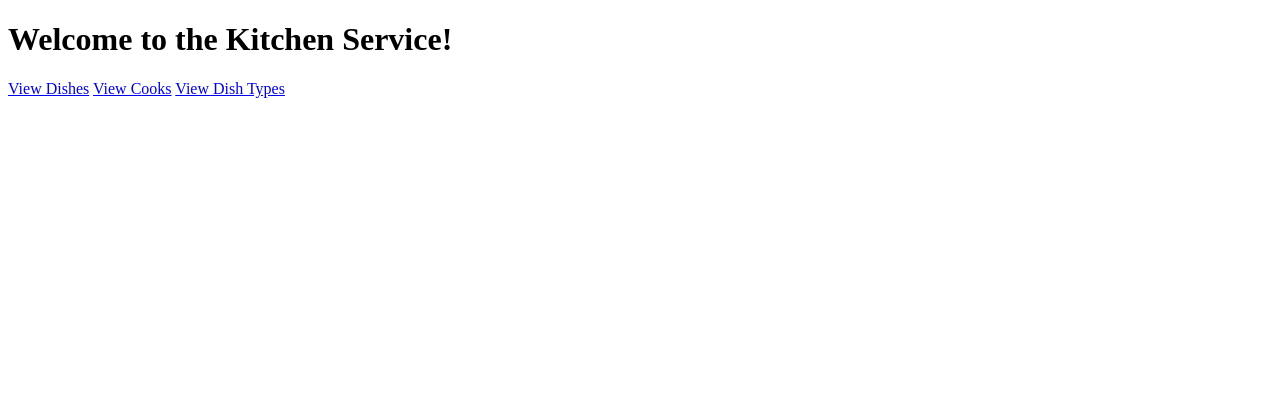
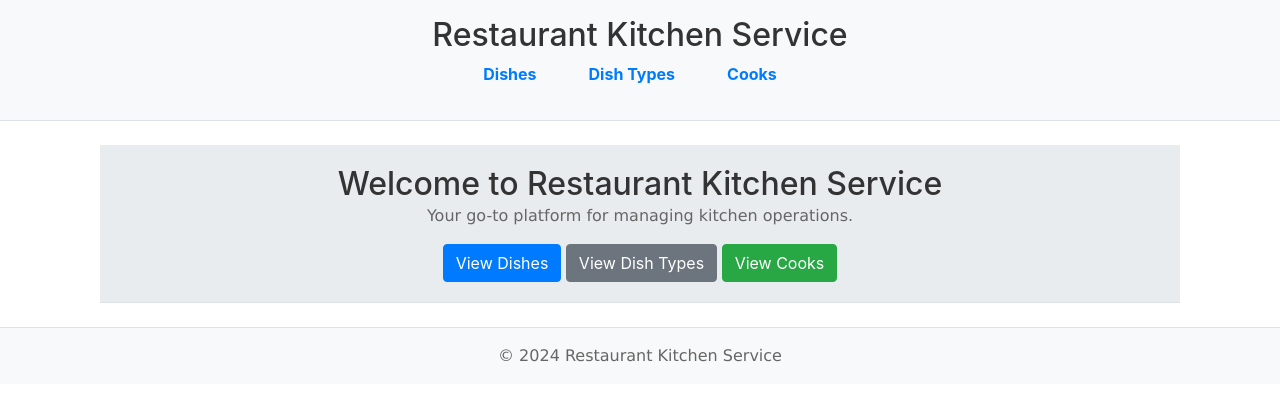
Before and after one commit to dsokolovskiy/Restaurant-Kitchen-Service, a Django app: page / in a window 1280 px wide. Shown: the top 401 px of the page. Run offline with Django 5.2, Linux system fonts and the light colour scheme; some libraries are stand-ins or nearby versions.

Commit message:
update home.html for better style

```diff
--- a/templates/kitchen/home.html
+++ b/templates/kitchen/home.html
@@ -1,14 +1,15 @@
-<!DOCTYPE html>
-<html lang="en">
-<head>
-    <meta charset="UTF-8">
-    <meta name="viewport" content="width=device=width, initial-scale=1.0">
-    <title>Kitchen Home Page</title>
-</head>
-<body>
-    <h1>Welcome to the Kitchen Service!</h1>
-    <a href="{% url 'kitchen:dish_list' %}">View Dishes</a>
-    <a href="{% url 'kitchen:cook_list' %}">View Cooks</a>
-    <a href="{% url 'kitchen:dishtype_list' %}">View Dish Types</a>
-</body>
-</html>
+{% extends 'base.html' %}
+
+{% block title %}Home{% endblock %}
+
+{% block content %}
+    <div class="container">
+        <header class="home-header">
+            <h1>Welcome to Restaurant Kitchen Service</h1>
+            <p>Your go-to platform for managing kitchen operations.</p>
+            <a href="{% url 'kitchen:dish_list' %}" class="btn btn-primary">View Dishes</a>
+            <a href="{% url 'kitchen:dishtype_list' %}" class="btn btn-secondary">View Dish Types</a>
+            <a href="{% url 'kitchen:cook_list' %}" class="btn btn-success">View Cooks</a>
+        </header>
+    </div>
+{% endblock %}
```
